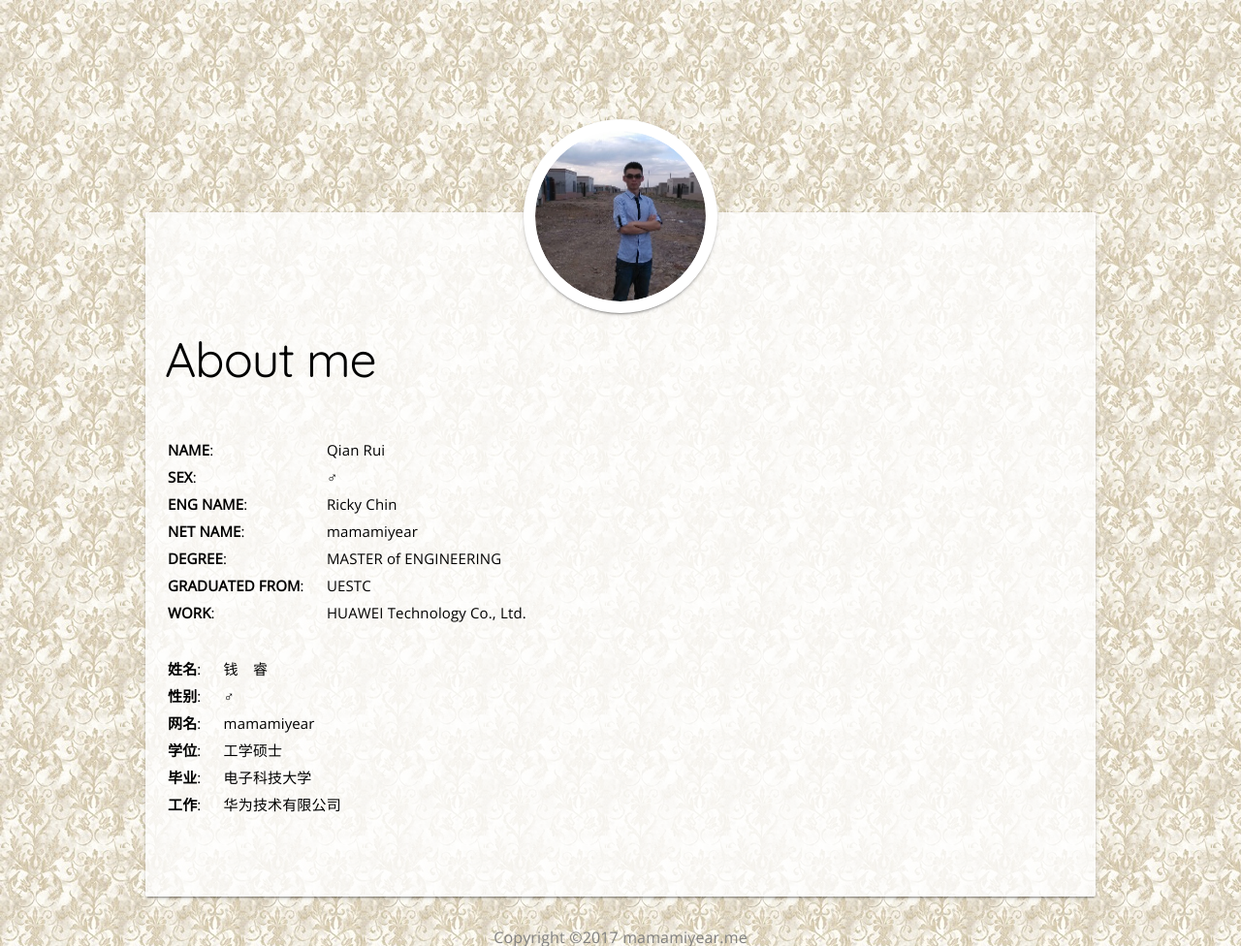
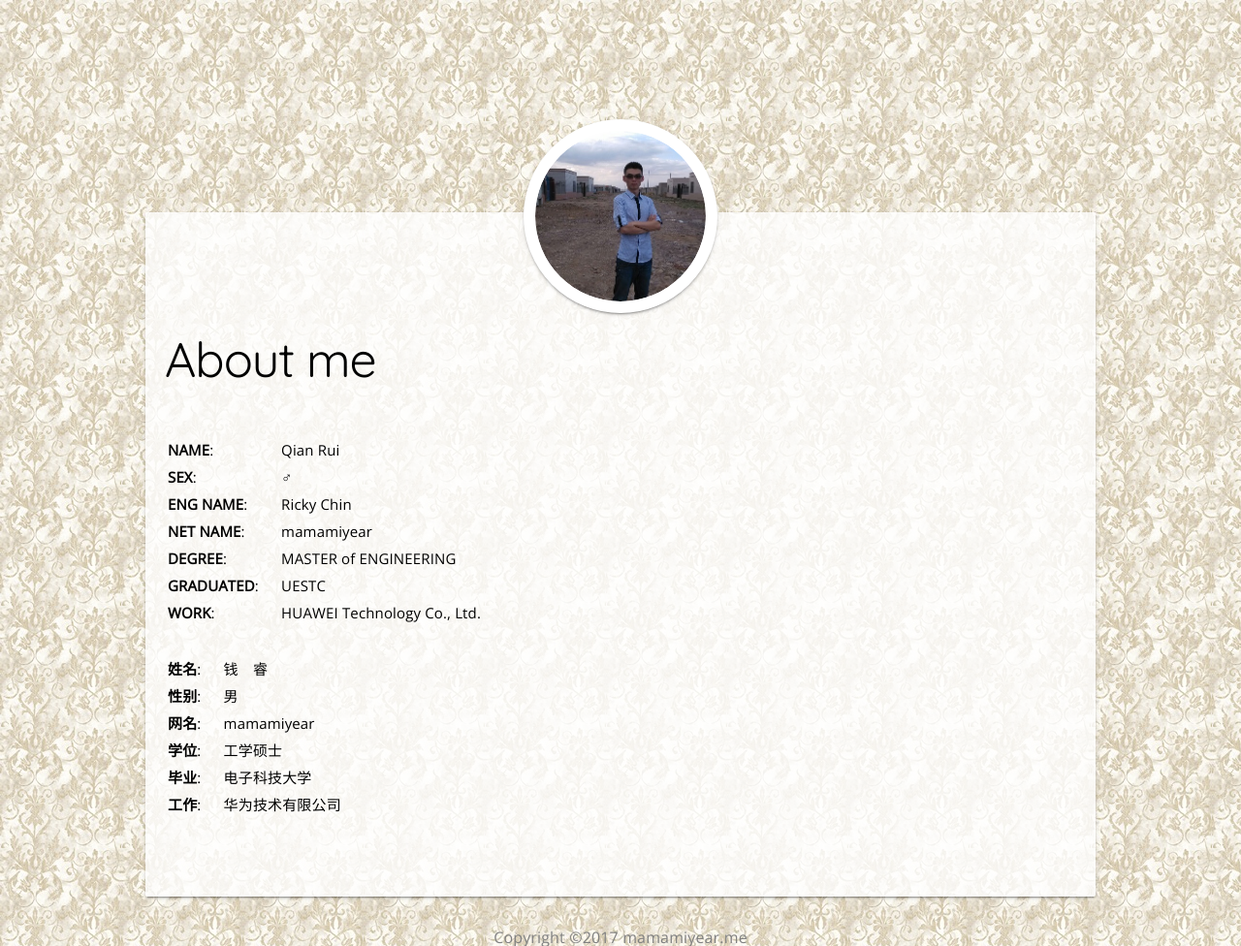
Before and after one commit to mamamiyear/mamamiyear.github.io, a Jekyll site: the page built from about.md, in a window 1280 px wide, cut to the strip 0-976 px from the top of the page. Shown: the whole strip at 97% size. Built offline with Jekyll 4.4.1, drawn with Linux system fonts in a browser that asks for light colours.

```diff
--- a/about.md
+++ b/about.md
@@ -11,14 +11,14 @@
 |**ENG NAME**:          &emsp;      |Ricky Chin|
 |**NET NAME**:          &emsp;      |mamamiyear|
 |**DEGREE**:            &emsp;      |MASTER of ENGINEERING|
-|**GRADUATED FROM**:    &emsp;      |UESTC|
+|**GRADUATED**:         &emsp;      |UESTC|
 |**WORK**:              &emsp;      |HUAWEI Technology Co., Ltd.|
 
 
 |                                |      |
 | ----                           | ---- |
 |**姓名**:            &emsp;      |钱&emsp;睿|
-|**性别**:            &emsp;      |♂ |
+|**性别**:            &emsp;      |男 |
 |**网名**:            &emsp;      |mamamiyear|
 |**学位**:            &emsp;      |工学硕士|
 |**毕业**:            &emsp;      |电子科技大学|
```
